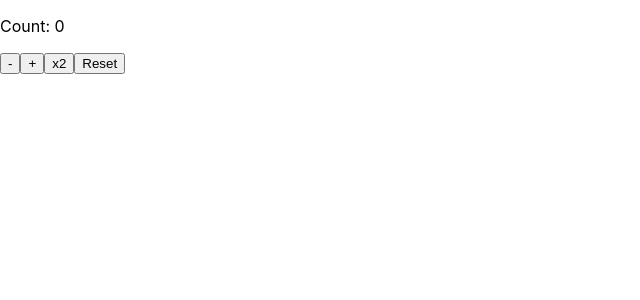
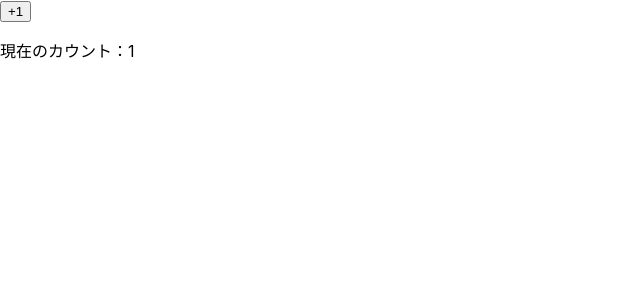
Before and after one commit to nakamuuu-prog/react-sample, a React (Create React App) app: page / in a window 1280 px wide. Shown: the top 300 px of the page, without its empty margins (0-640 px from the left). Built offline with nearby package versions, Linux system fonts and the light colour scheme.

Commit message:
React Hooks(フック) - コンポーネントのメモ化

```diff
--- /dev/null
+++ b/src/components/Parent.tsx
@@ -0,0 +1,55 @@
+import React, { memo, useState } from "react";
+
+// Reactの再描画のタイミングは以下の3つ
+// ・propsや内部の状態が更新されたとき
+// ・コンポーネント内で参照しているContextの値が更新されたとき
+// ・親コンポーネントが再描画されたとき
+// メモ化のフックを使うと親コンポーネントで再描画が発生しても、prppsやcontextの値が変化しない限り子コンポーネントの再描画は発生しない
+// 以下は親：Parent、子：Fizz、Buzzという構造になっている
+// Parentコンポーネントの再描画が発生するたびにFizzコンポーネントの再描画が発生するが、Buzzコンポーネントの再描画は発生しない
+
+type FizzProps = {
+  isFizz: boolean;
+};
+
+const Fizz = (props: FizzProps) => {
+  const { isFizz } = props;
+  console.log(`Fizzが再描写されました, isFizz=${isFizz}`);
+  return <span>{isFizz ? "Fizz" : ""}</span>;
+};
+
+type BuzzProps = {
+  isBuzz: boolean;
+  onClick: () => void;
+};
+
+// Buzzはmemo関数でメモ化された関数
+const Buzz = memo<BuzzProps>((props) => {
+  const { isBuzz, onClick } = props;
+  console.log(`Buzzが再描写されました, isBuzz=${isBuzz}`);
+  return <span onClick={onClick}>{isBuzz ? "Buzz" : ""}</span>;
+});
+
+export const Parent = () => {
+  const [count, setCount] = useState(1);
+  const isFizz = count % 3 === 0;
+  // このisBuzzの値が変化しない限り、Buzzコンポーネントの再描画は発生しない
+  const isBuzz = count % 5 === 0;
+
+  // ただし、親コンポーネントから関数やオブジェクトをmemo化したコンポーネントに渡すと、親コンポーネントが再描画するたびに子コンポーネントも再描画されてしまう
+  const onBuzzClick = () => {
+    console.log(`Buzzがクリックされました isBuzz=${isBuzz}`);
+  };
+
+  console.log(`Parentが再描写されました, count=${count}`);
+  return (
+    <div>
+      <button onClick={() => setCount((c) => c + 1)}>+1</button>
+      <p>{`現在のカウント：${count}`}</p>
+      <p>
+        <Fizz isFizz={isFizz} />
+        <Buzz isBuzz={isBuzz} onClick={onBuzzClick} />
+      </p>
+    </div>
+  );
+};
--- a/src/index.tsx
+++ b/src/index.tsx
@@ -1,17 +1,13 @@
 import React from "react";
 import ReactDOM from "react-dom/client";
 import "./index.css";
-import Counter from "./components/UseReducerCounter";
+import { Parent } from "./components/Parent";
 import reportWebVitals from "./reportWebVitals";
 
 const root = ReactDOM.createRoot(
   document.getElementById("root") as HTMLElement
 );
-root.render(
-  <React.StrictMode>
-    <Counter initialValue={0} />
-  </React.StrictMode>
-);
+root.render(<Parent />);
 
 // If you want to start measuring performance in your app, pass a function
 // to log results (for example: reportWebVitals(console.log))
```
